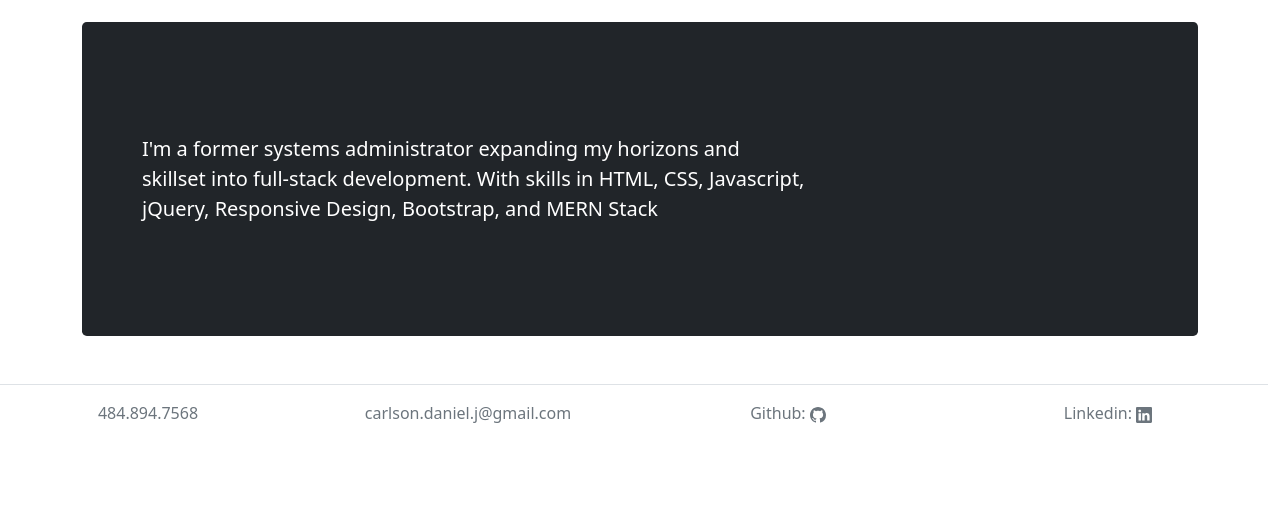
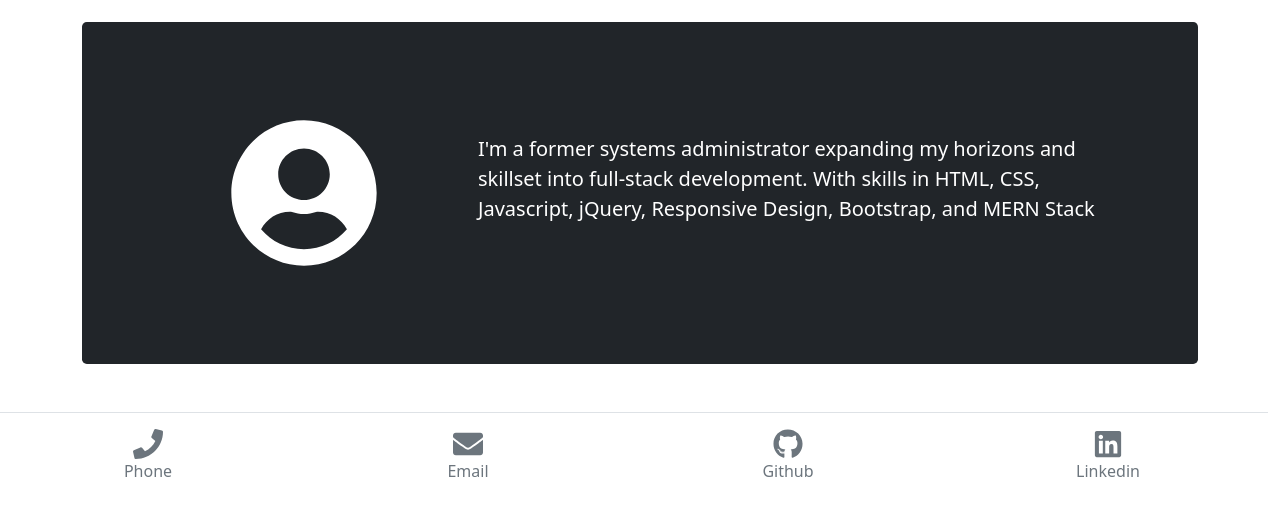
Before and after one commit to dcrlsn/react-portfolio, a React (Create React App) app: page / in a window 1280 px wide. Shown: the part 408-920 px from the top of the page. Before the commit the page ends 849 px from the top, so only its background shows below. Built offline with nearby package versions, Linux system fonts and the light colour scheme.

Commit message:
icons and stuff

```diff
--- a/package.json
+++ b/package.json
@@ -10,6 +10,7 @@
     "react": "^17.0.2",
     "react-bootstrap": "^2.1.1",
     "react-dom": "^17.0.2",
+    "react-icons": "^4.3.1",
     "react-scripts": "5.0.0",
     "web-vitals": "^2.1.4"
   },
--- a/src/Components/About/About.js
+++ b/src/Components/About/About.js
@@ -1,14 +1,16 @@
 import React from "react";
 import { Container, Col } from "react-bootstrap";
+import { FaUserCircle } from "react-icons/fa";
 
 export default function About() {
   return (
     <Container className="py-4" id="about">
       <h4 className="fs-4 text-muted pb-3 mb-4 border-bottom">About</h4>
 
-      <Col className="p-5 mb-4 text-white bg-dark rounded-3">
-        <Container fluid className="py-5">
-          <Col md={8} className="py-3 fs-5">I'm a former systems administrator expanding my horizons and skillset into full-stack
+      <Col className="p-xs-0 p-sm-5 mb-4 text-white bg-dark rounded-3">
+        <Container fluid className="py-5 row justify-content-between">
+          <Col md={4} className="order-xs-last text-center"><FaUserCircle size={150} /></Col>
+          <Col xs={12} sm={12} md={8} className="py-3 fs-5 order-xs-first">I'm a former systems administrator expanding my horizons and skillset into full-stack
             development. With skills in HTML, CSS, Javascript, jQuery, Responsive Design, Bootstrap, and MERN Stack</Col>
         </Container>
       </Col>
--- a/src/Components/Footer/Footer.js
+++ b/src/Components/Footer/Footer.js
@@ -1,29 +1,35 @@
 import React from "react";
 import './Assets/styles/Footer.css'
 import { Col } from "react-bootstrap";
-
+import { FaLinkedin, FaGithub, FaPhone, FaEnvelope } from "react-icons/fa"
 
 export default function Footer() {
   return (
     <>
-      <Col sm={12} md={3} className="text-center"><a className="text-muted" href="tel:484-894-7568">484.894.7568</a></Col>
-      <Col sm={12} md={3} className="text-center"><a className="text-muted"
-        href="mailto:carlson.daniel.j@gmail.com">carlson.daniel.j@gmail.com</a></Col>
-      <Col sm={12} md={3} className="text-center"><a className="text-muted" href="https://github.com/dcrlsn"
+      <a
+        href="tel:484-894-7568"
+        className="text-center col-6 col-sm-3 text-muted">
+        <FaPhone size={30} />
+        <p>Phone</p></a>
+      <a
+        href="mailto:carlson.daniel.j@gmail.com"
+        className="text-center col-6 col-sm-3 text-muted">
+        <FaEnvelope size={30} />
+        <p>Email</p></a>
+      <a
+        href="https://github.com/dcrlsn"
         target="_blank"
-        rel="noreferrer">Github: <svg xmlns="http://www.w3.org/2000/svg" width="16" height="16" fill="currentColor"
-          className="bi bi-github" viewBox="0 0 16 16">
-          <path
-            d="M8 0C3.58 0 0 3.58 0 8c0 3.54 2.29 6.53 5.47 7.59.4.07.55-.17.55-.38 0-.19-.01-.82-.01-1.49-2.01.37-2.53-.49-2.69-.94-.09-.23-.48-.94-.82-1.13-.28-.15-.68-.52-.01-.53.63-.01 1.08.58 1.23.82.72 1.21 1.87.87 2.33.66.07-.52.28-.87.51-1.07-1.78-.2-3.64-.89-3.64-3.95 0-.87.31-1.59.82-2.15-.08-.2-.36-1.02.08-2.12 0 0 .67-.21 2.2.82.64-.18 1.32-.27 2-.27.68 0 1.36.09 2 .27 1.53-1.04 2.2-.82 2.2-.82.44 1.1.16 1.92.08 2.12.51.56.82 1.27.82 2.15 0 3.07-1.87 3.75-3.65 3.95.29.25.54.73.54 1.48 0 1.07-.01 1.93-.01 2.2 0 .21.15.46.55.38A8.012 8.012 0 0 0 16 8c0-4.42-3.58-8-8-8z" />
-        </svg></a></Col>
-      <Col sm={12} md={3} className="text-center"><a className="text-muted"
-        href="https://www.linkedin.com/in/daniel-carlson-45058521a/" target="_blank"
-        rel="noreferrer">Linkedin: <svg
-          xmlns="http://www.w3.org/2000/svg" width="16" height="16" fill="currentColor" className="bi bi-linkedin"
-          viewBox="0 0 16 16">
-          <path
-            d="M0 1.146C0 .513.526 0 1.175 0h13.65C15.474 0 16 .513 16 1.146v13.708c0 .633-.526 1.146-1.175 1.146H1.175C.526 16 0 15.487 0 14.854V1.146zm4.943 12.248V6.169H2.542v7.225h2.401zm-1.2-8.212c.837 0 1.358-.554 1.358-1.248-.015-.709-.52-1.248-1.342-1.248-.822 0-1.359.54-1.359 1.248 0 .694.521 1.248 1.327 1.248h.016zm4.908 8.212V9.359c0-.216.016-.432.08-.586.173-.431.568-.878 1.232-.878.869 0 1.216.662 1.216 1.634v3.865h2.401V9.25c0-2.22-1.184-3.252-2.764-3.252-1.274 0-1.845.7-2.165 1.193v.025h-.016a5.54 5.54 0 0 1 .016-.025V6.169h-2.4c.03.678 0 7.225 0 7.225h2.4z" />
-        </svg></a></Col>
+        rel="noreferrer"
+        className="text-center col-6 col-sm-3 text-muted">
+        <FaGithub size={30} />
+        <p>Github</p></a>
+      <a
+        href="https://www.linkedin.com/in/daniel-carlson-45058521a/"
+        target="_blank"
+        rel="noreferrer"
+        className="text-center col-6 col-sm-3 text-muted">
+        <FaLinkedin size={30} />
+        <p>Linkedin</p></a>
     </>
   )
 }
--- a/src/Components/PortfolioContainer.js
+++ b/src/Components/PortfolioContainer.js
@@ -17,7 +17,6 @@ export default function PortfolioContainer() {
     }
     return <Contact />;
   };
-  document.body.style.minHeight = "100vh";
 
   const handlePageChange = (page) => setCurrentPage(page);
 
```
Also changed, not shown: 1 other file (tests, documents, lock files or other folders).
